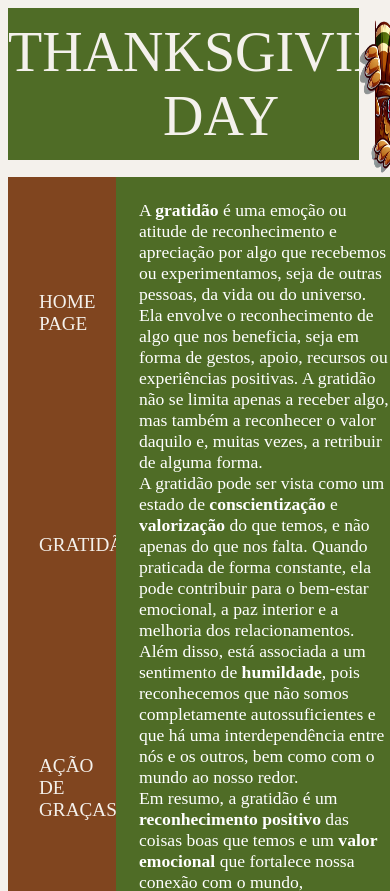
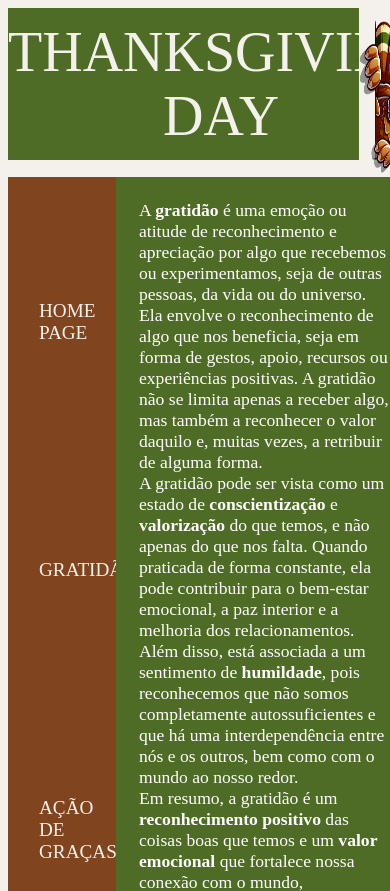
Before and after one commit to giihdot/ProjetoFinal, a website: page FrontEnd/Página_1/Pagina_1.html in a window 390 px wide. Shown: the top 891 px of the page. Drawn offline with Linux system fonts and the light colour scheme.

Commit message:
Alteração

```diff
--- a/FrontEnd/Página_1/Pagina_1.css
+++ b/FrontEnd/Página_1/Pagina_1.css
@@ -191,7 +191,7 @@ footer {
     margin: 0;
     padding: 15px;
     width: 20vw; /* Aumentando a largura */
-    height: 170vh; /* Ajustando a altura */
+    height: 182vh; /* Ajustando a altura */
     background-color: #80451f;
     flex-wrap: nowrap;
     align-content: space-around;
```
